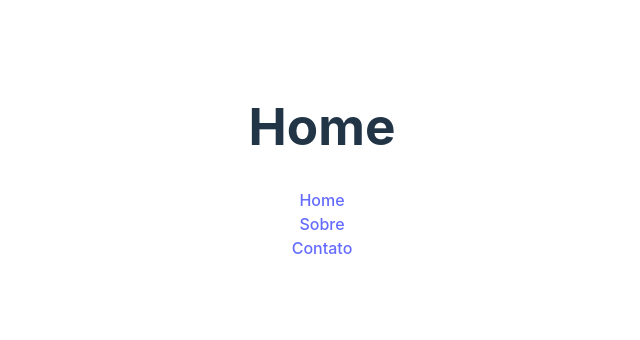
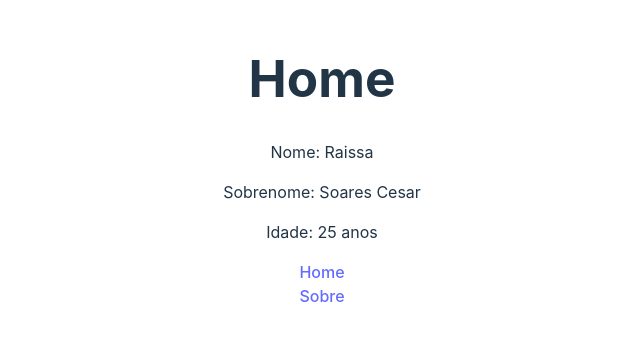
Before and after one commit to RaissaC/curso-react, a React (Vite) app: page / in a window 1280 px wide. Shown: the part 238-578 px from the top of the page, without its empty margins (318-958 px from the left). Built offline with nearby package versions, Linux system fonts and the light colour scheme.

Commit message:
entendendo sobre variáveis globais

```diff
--- a/src/App.jsx
+++ b/src/App.jsx
@@ -3,9 +3,8 @@
 // import viteLogo from '/vite.svg'
 import { BrowserRouter, Routes, Route } from 'react-router-dom';
 import './css/App.css'
-import Home from './pages/Home';
-import Sobre from './pages/Sobre';
-import Contato from './pages/Contato';
+import Home from './components/Home';
+import Sobre from './components/Sobre';
 export default App;
 
 function App() {
@@ -15,10 +14,8 @@ function App() {
         <Routes>
           <Route path="/" element={<Home />} />
           <Route path="/sobre" element={<Sobre />} />
-          <Route path="/contato" element={<Contato />} />
         </Routes>
       </BrowserRouter>
     </div>
-
-  )
+)
 }
--- /dev/null
+++ b/src/components/Global.jsx
@@ -0,0 +1,6 @@
+export default class Global{
+    static nome="Raissa"
+    static sobrenome="Soares Cesar"
+    static idade="25 anos"
+
+}
--- a/src/pages/Home.jsx
+++ b/src/components/Home.jsx
@@ -1,10 +1,12 @@
+
 import Menu from "./Menu"
+
 
 function Home() {
     return (
         <div>
             <h1>Home</h1>
-            <Menu />
+            <Menu/>
         </div>
     )
 }
--- /dev/null
+++ b/src/components/Menu.jsx
@@ -0,0 +1,15 @@
+import Global from "./Global";
+function Menu() {
+    return (
+        <div>
+            <p>{"Nome: " + Global.nome}</p>
+            <p>{"Sobrenome: " + Global.sobrenome}</p>
+            <p>{"Idade: " + Global.idade}</p>
+
+            <a href="/">Home</a><br />
+            <a href="/sobre">Sobre</a><br />
+        </div>
+    )
+}
+
+export default Menu;
--- a/src/pages/Sobre.jsx
+++ b/src/components/Sobre.jsx
@@ -1,4 +1,6 @@
 import Menu from "./Menu";
+
+
 function Sobre() {
     return (
         <div>
--- a/src/pages/Contato.jsx
+++ /dev/null
@@ -1,13 +0,0 @@
-import Menu from "./Menu";
-
-function Contato() {
-    return (
-        <div>
-            <h1>Contato</h1>
-            <Menu />
-        </div>
-    )
-
-}
-
-export default Contato;
--- a/src/pages/Menu.jsx
+++ /dev/null
@@ -1,12 +0,0 @@
-
-function Menu() {
-    return (
-        <div>
-            <a href="/">Home</a><br />
-            <a href="/sobre">Sobre</a><br />
-            <a href="/contato">Contato</a><br />
-        </div>
-    )
-}
-
-export default Menu;
```
Also changed, not shown: src/img/netflix.jpg (deleted).
